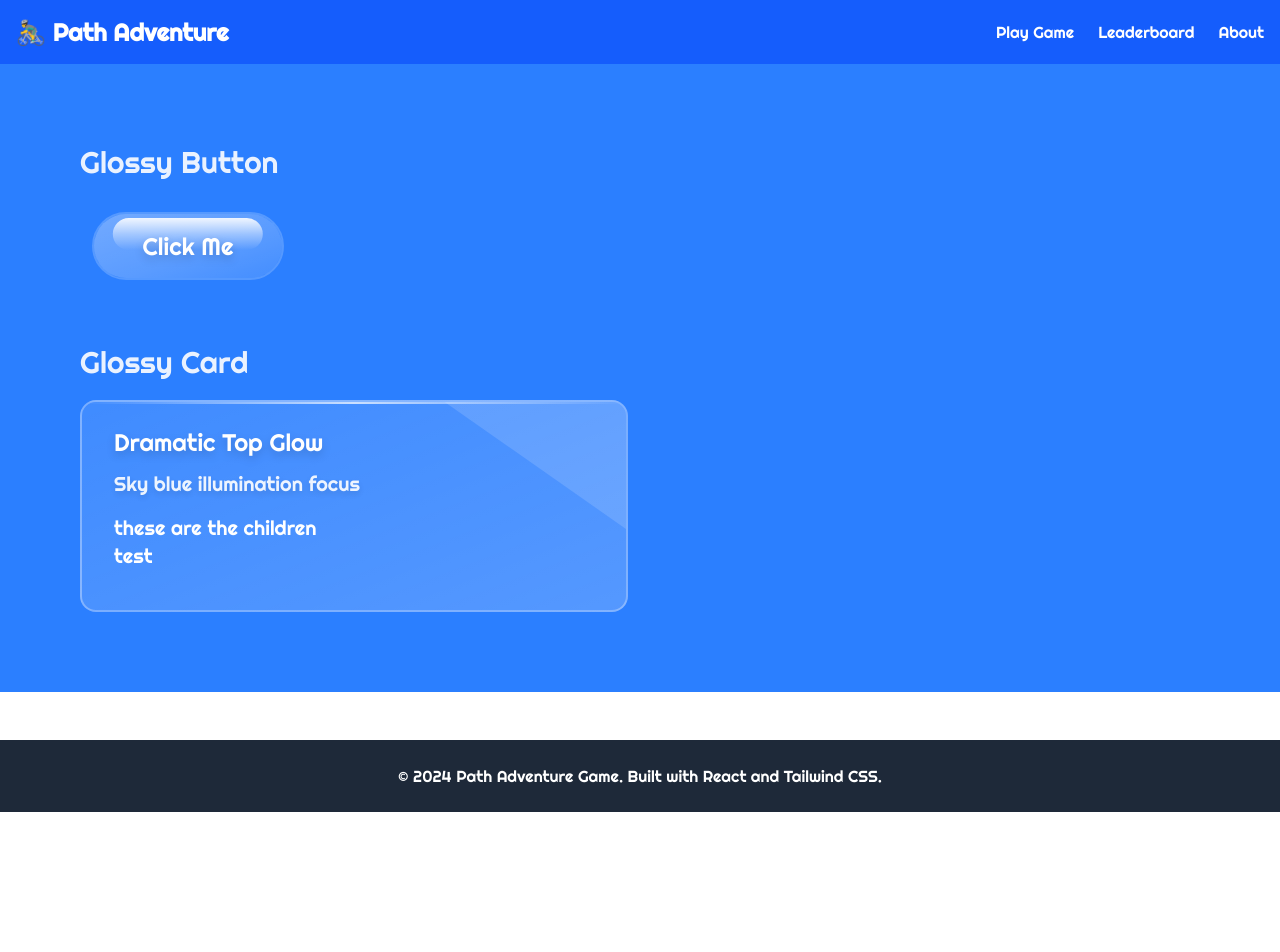
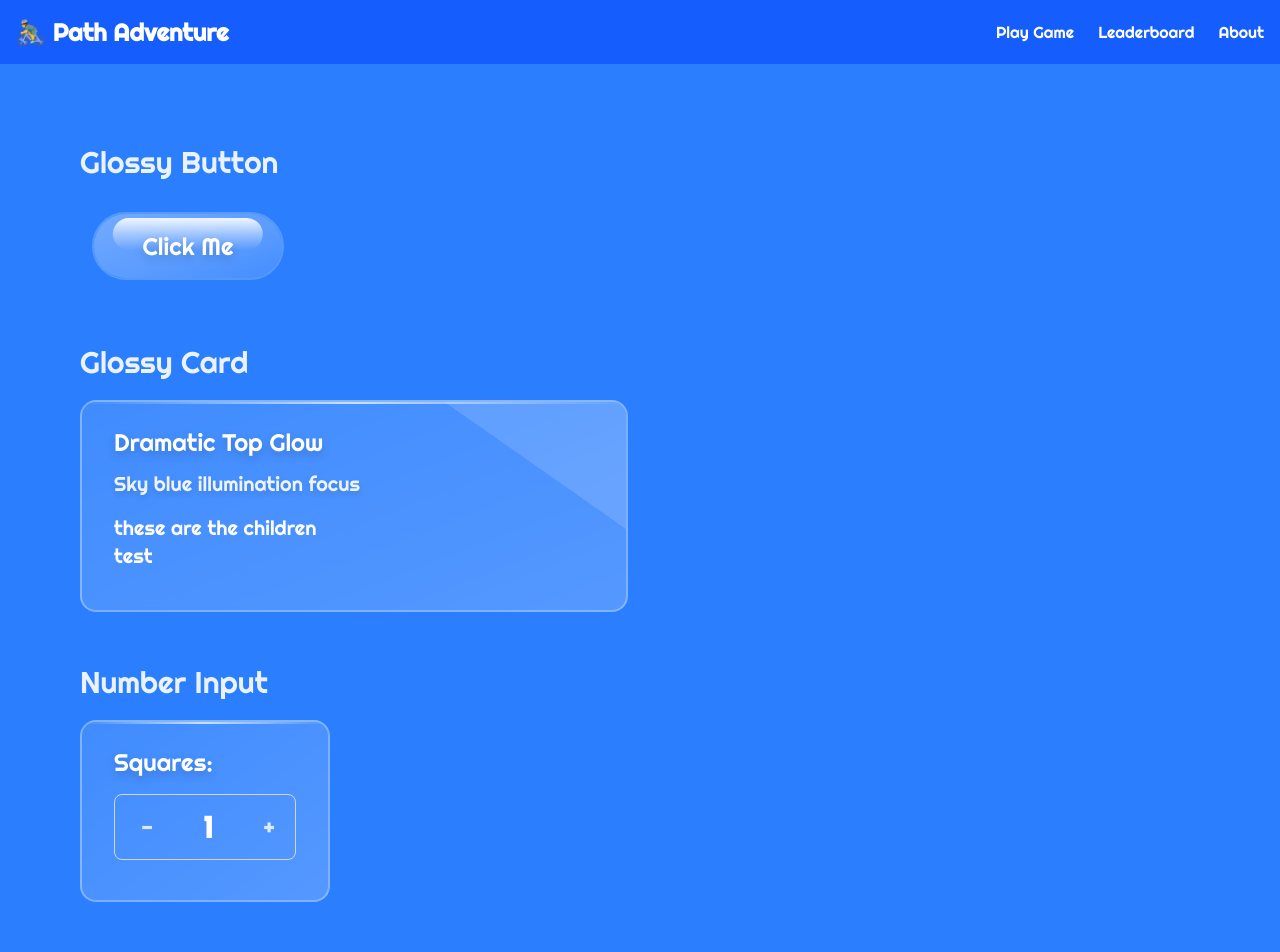
Before and after one commit to tolastarras/path-adventure, a React (Vite) app: page /components-test in a window 1280 px wide. Shown: the top 952 px of the page. Before the commit the page ends 812 px from the top, so only its background shows below. Built offline with nearby package versions, Linux system fonts and the light colour scheme.

Commit message:
add number input component

```diff
--- a/src/components/index.js
+++ b/src/components/index.js
@@ -1,2 +1,3 @@
 export { default as GlossyCard } from './ui/GlossyCard';
 export { default as GlossyButton } from './ui/GlossyButton';
+export { default as NumberInput } from './ui/NumberInput';
--- /dev/null
+++ b/src/components/ui/NumberInput.css
@@ -0,0 +1,18 @@
+@import "tailwindcss";
+
+.number-input-container {
+  @apply flex items-center justify-between p-1 border border-gray-300 rounded-lg;
+}
+
+.number-input__field {
+  @apply text-center focus:outline-none focus:ring-2 focus:ring-transparent focus:border-transparent;
+  @apply [appearance:textfield] [&::-webkit-outer-spin-button]:appearance-none [&::-webkit-inner-spin-button]:appearance-none;
+  @apply text-3xl font-black pointer-events-none;
+}
+
+.number-input__button {
+  @apply bg-transparent border-none text-white/80 text-2xl cursor-pointer;
+  @apply flex items-center justify-center w-14 h-14 rounded-lg;
+  @apply transition-all duration-200 ease-in-out shrink-0;
+  @apply hover:bg-white/10 hover:text-white focus:outline-none active:bg-white/30;
+}
--- /dev/null
+++ b/src/components/ui/NumberInput.jsx
@@ -0,0 +1,62 @@
+import { useState, useRef } from 'react';
+
+import './NumberInput.css';
+
+const NumberInput = ({ onChange }) => {
+  const inputRef = useRef(null);
+
+  const [count, setCount] = useState(1);
+
+  const handleInputChange = (value) => {
+    setCount(value);
+    onChange && onChange(Number(value));
+  }
+
+  const handleIncrement = () => {
+    inputRef.current?.stepUp();
+    const newValue = inputRef.current?.value;
+    handleInputChange(newValue);
+  };
+
+  const handleDecrement = () => {
+    inputRef.current?.stepDown();
+    const newValue = inputRef.current?.value;
+    handleInputChange(newValue);
+  };
+
+  return (
+    <div className="number-input-container">
+      <button
+        className="number-input__button"
+        onClick={handleDecrement}
+        type="button"
+        aria-label="Decrease count"
+      >
+        -
+      </button>
+
+      <input
+        ref={inputRef}
+        type="number"
+        value={count}
+        readOnly
+        className="number-input__field"
+        min="1"
+        max="100"
+        aria-label="Counter value"
+        tabIndex={-1}
+      />
+
+      <button
+        className="number-input__button"
+        onClick={handleIncrement}
+        type="button"
+        aria-label="Increase count"
+      >
+        +
+      </button>
+    </div>
+  )
+}
+
+export default NumberInput;
--- a/src/pages/ComponentsTest.jsx
+++ b/src/pages/ComponentsTest.jsx
@@ -1,9 +1,13 @@
-import { GlossyButton, GlossyCard } from "../components";
+import { GlossyButton, GlossyCard, NumberInput } from "../components";
 
 const ComponentsTest = () => {
+  const handleChange = (newCount) => {
+    console.log('Count changed to:', newCount);
+  };
+
   return (
     <div className="flex flex-col mx-auto gap-8 w-full h-100-vh p-20 space-y-5 text-white/90 bg-blue-500">
-      <div className>
+      <div>
         <h1 className="text-3xl mb-5">Glossy Button</h1>
         <GlossyButton
           onClick={() => console.log('Button clicked')}
@@ -25,8 +29,15 @@ const ComponentsTest = () => {
           <button>test</button>
         </GlossyCard>
       </div>
+
+      <div>
+        <h1 className="text-3xl mb-5">Number Input</h1>
+        <GlossyCard title="Squares:" className='max-w-[250px]'>
+          <NumberInput onChange={handleChange} />
+        </GlossyCard>
+      </div>
     </div>
   );
 }
 
-export default ComponentsTest
+export default ComponentsTest;
```
